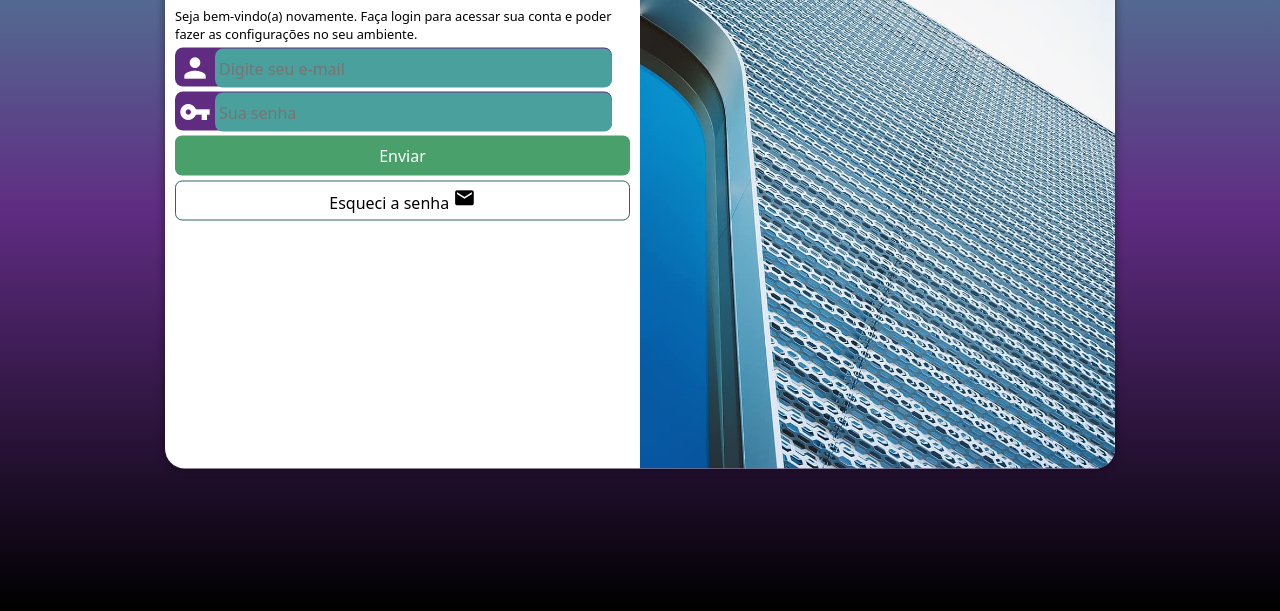
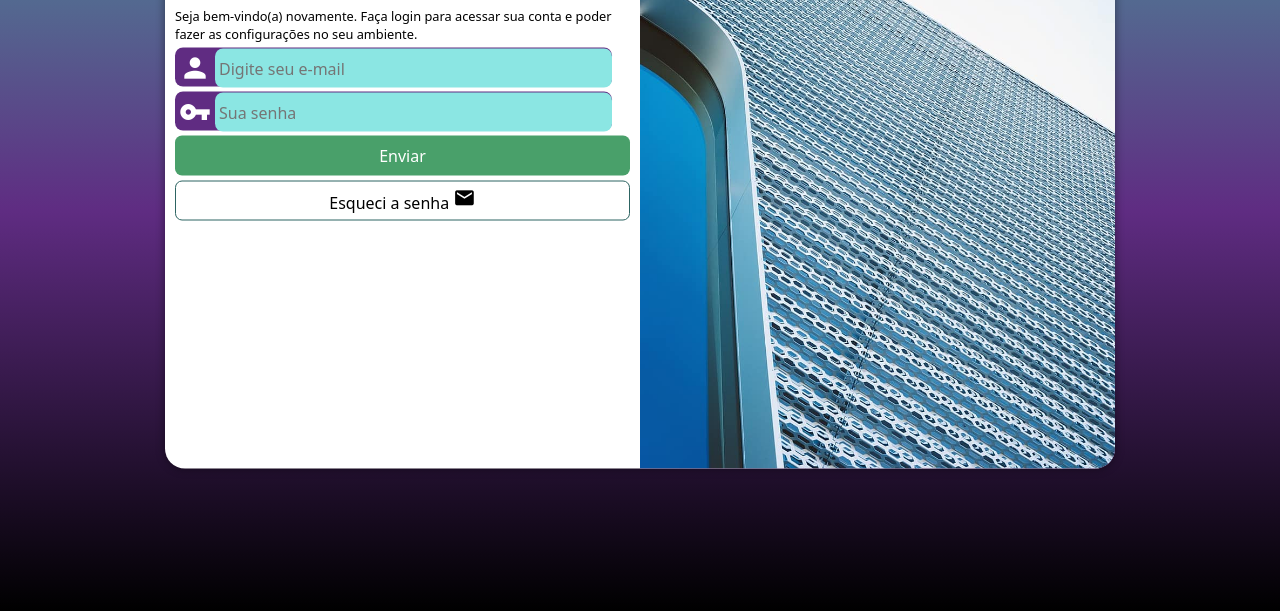
Before and after one commit to DaniloJustin/projeto-login, a plain HTML site: page index.html in a window 1280 px wide. Shown: the part 189-800 px from the top of the page. Drawn offline with Linux system fonts and the light colour scheme.

Commit message:
Update style.css

```diff
--- a/estilos/style.css
+++ b/estilos/style.css
@@ -92,7 +92,7 @@ div.campo > i {
 }
 
 div.campo > input {
-    background-color: #49a09d;
+    background-color: #8be6e3;
     font-size: 1em;
     width: calc(100% - 40px);
     height: 100%;
```
